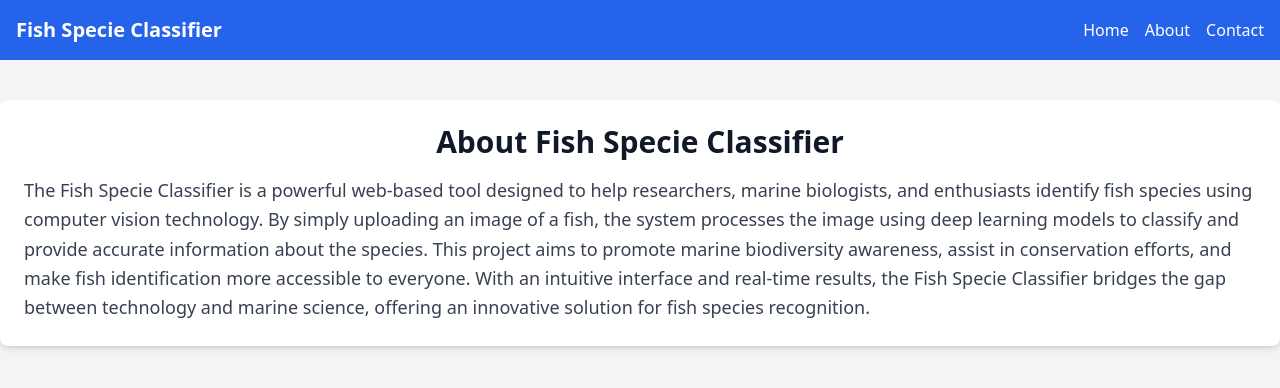
After one commit to kruizo/fish-species-recognition, a Flask app: page /about in a window 1280 px wide. The commit adds this page. Shown: the top 388 px of the page. Run offline with Flask 3, Linux system fonts and the light colour scheme; some libraries are stand-ins or nearby versions.

Commit message:
added new pages

```diff
--- a/app.py
+++ b/app.py
@@ -12,5 +12,13 @@ app.register_blueprint(api)
 def home():
     return render_template('home.html')
 
+@app.route('/about')
+def about():
+    return render_template('about.html')
+
+@app.route('/contact')
+def contact():
+    return render_template('contact.html')
+
 if __name__ == "__main__":
     app.run(debug=True)
--- /dev/null
+++ b/frontend/template/about.html
@@ -0,0 +1,33 @@
+<!DOCTYPE html>
+<html lang="en">
+<head>
+    <meta charset="UTF-8">
+    <meta name="viewport" content="width=device-width, initial-scale=1.0">
+    <title>About - Fish Specie Classifier</title>
+    <script src="https://cdn.tailwindcss.com"></script>
+</head>
+<body class="bg-gray-100 text-gray-900">
+    <!-- Navbar -->
+    <nav class="bg-blue-600 text-white p-4">
+        <div class="container mx-auto flex justify-between items-center">
+            <a href="index.html" class="text-xl font-bold">Fish Specie Classifier</a>
+            <ul class="flex space-x-4">
+                <li><a href="home.html" class="hover:underline">Home</a></li>
+                <li><a href="about.html" class="hover:underline">About</a></li>
+                <li><a href="contact.html" class="hover:underline">Contact</a></li>
+            </ul>
+        </div>
+    </nav>
+
+    <!-- About Section -->
+    <section class="container mx-auto mt-10 p-6 bg-white shadow-md rounded-lg">
+        <h1 class="text-3xl font-bold text-center mb-4">About Fish Specie Classifier</h1>
+        <p class="text-lg text-gray-700 leading-relaxed">
+            The Fish Specie Classifier is a powerful web-based tool designed to help researchers, marine biologists, and enthusiasts identify fish species using computer vision technology.
+            By simply uploading an image of a fish, the system processes the image using deep learning models to classify and provide accurate information about the species.
+            This project aims to promote marine biodiversity awareness, assist in conservation efforts, and make fish identification more accessible to everyone. With an intuitive interface and real-time results,
+            the Fish Specie Classifier bridges the gap between technology and marine science, offering an innovative solution for fish species recognition.
+        </p>
+    </section>
+</body>
+</html>
```
Also changed, not shown: frontend/static/styles/global.css (+23 -0 lines), frontend/template/home.html (+103 -29 lines), frontend/template/contact.html (added).
